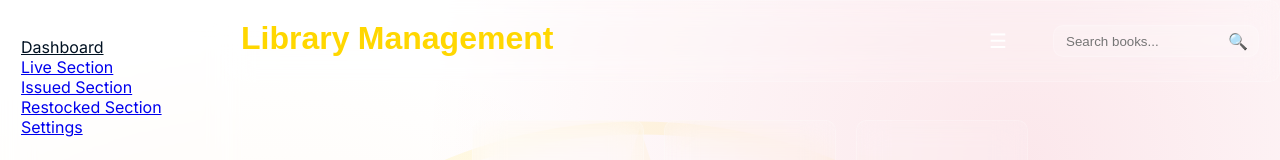
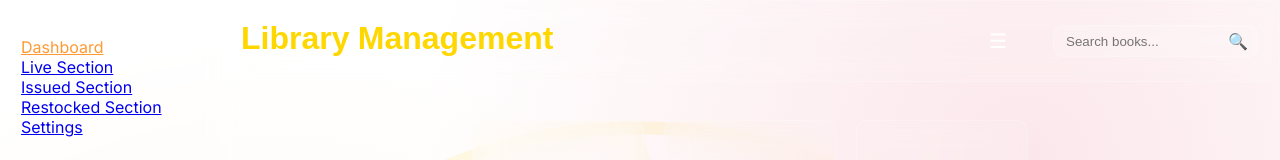
Before and after one commit to kaarthikslab/LMS, a React (Create React App) app: page / in a window 1280 px wide. Shown: the top 160 px of the page. Built offline with nearby package versions, Linux system fonts and the light colour scheme.

Commit message:
Update Navigation.js

```diff
--- a/src/components/Navigation.js
+++ b/src/components/Navigation.js
@@ -2,9 +2,9 @@ import React from 'react';
 import { Link } from 'react-router-dom';
 
 const Navigation = () => (
-  <nav className="glass" style={{ width: '200px', height: '100vh', padding: '20px', position: 'fixed' }}>
+  <nav className="glass" style={{ width: '200px', height: '100vh', padding: '20px', position: 'fixed', left: 0, top: 0 }}>
     <ul style={{ listStyle: 'none', padding: 0 }}>
-      <li><Link to="/" className="primary">Dashboard</Link></li>
+      <li><Link to="/" className="accent">Dashboard</Link></li>
       <li><Link to="/live">Live Section</Link></li>
       <li><Link to="/issued">Issued Section</Link></li>
       <li><Link to="/restocked">Restocked Section</Link></li>
```
